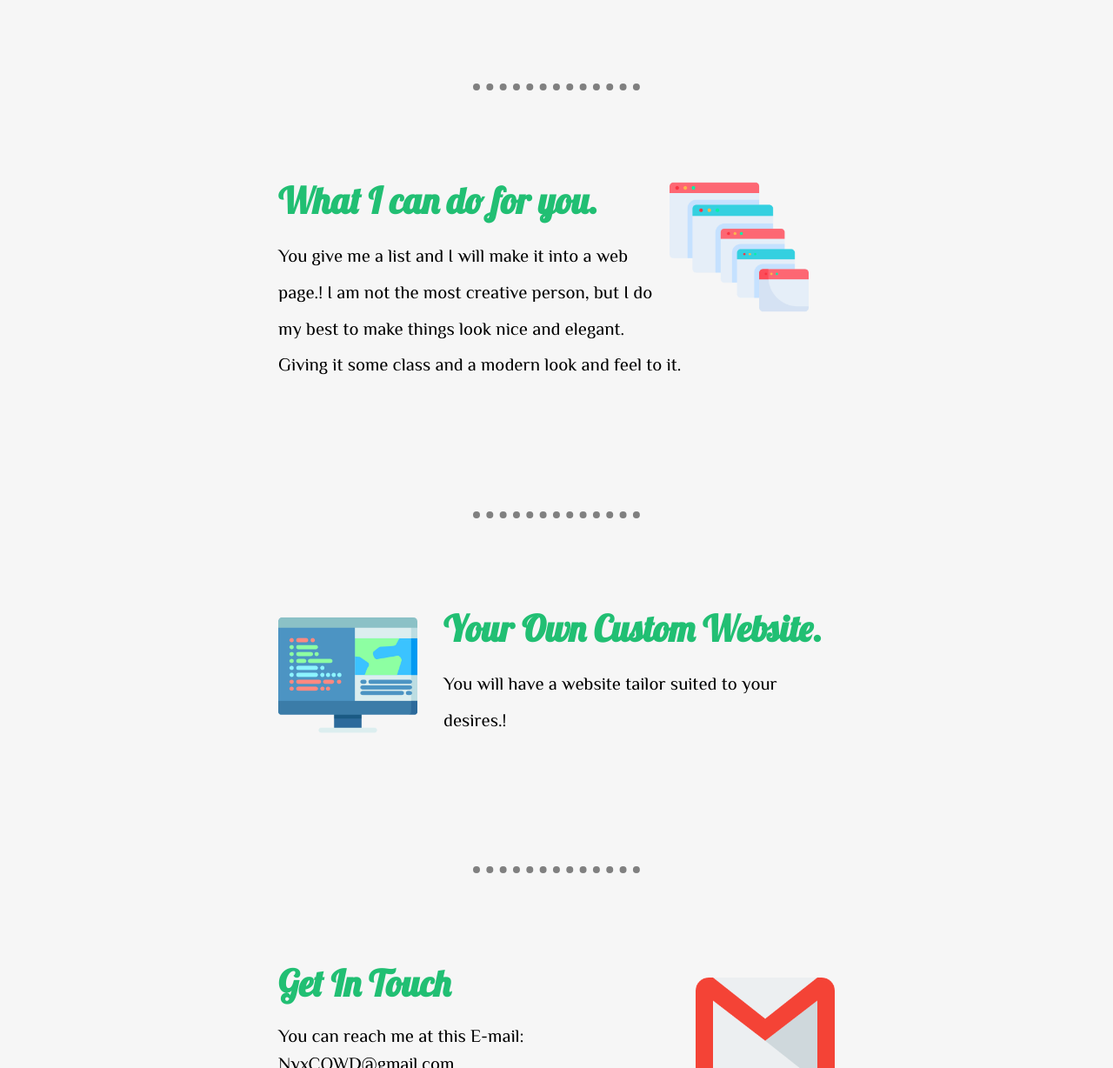
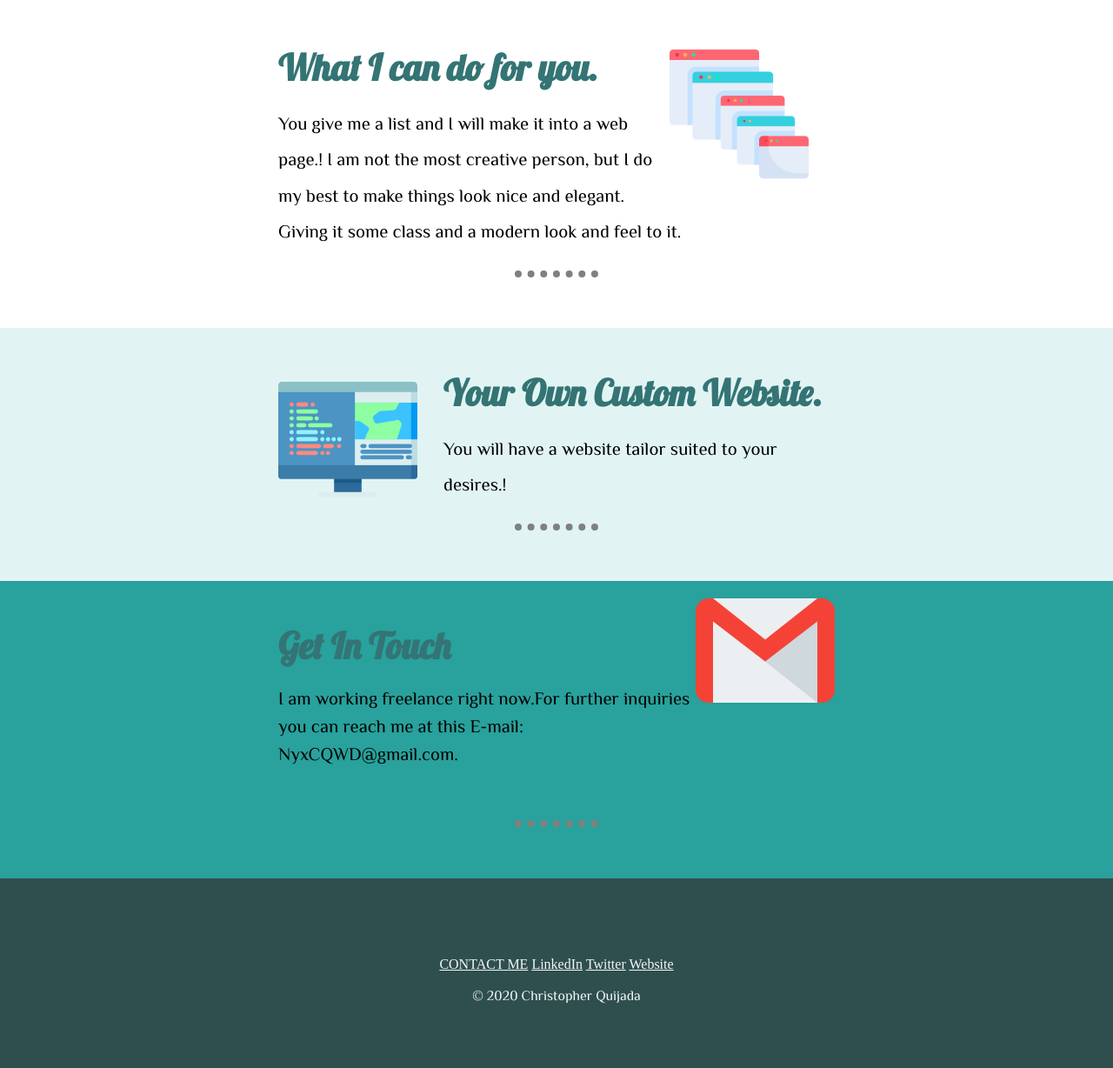
Before and after one commit to NyxCQ/VeryFirst, a plain HTML site: page index.html in a window 1280 px wide. Shown: the part 1572-2800 px from the top of the page at 87% size. Drawn offline with Linux system fonts and the light colour scheme.

Commit message:
New Style

```diff
--- a/css/styles.css
+++ b/css/styles.css
@@ -9,12 +9,12 @@ h1{
 	margin-top: 0;
 	margin-bottom: 0;
 	font-family: 'Lobster', cursive;
-	color: #21bf73;
+	color: #347474;
 	/* line-height: 2; */
 }
 h2{
 	font-family: 'Fredoka One', cursive;
-	color: #21bf73;
+	color: #347474;
 	/* line-height: 2; */
 }
 p{
@@ -64,6 +64,7 @@ p{
 
 /* Mid Container */
 .mid-Container{
+	background-color: #333333;
 	font-size: 1.3rem;
 	text-align: left;
 	padding-top: 100px;
@@ -72,9 +73,38 @@ p{
 	border-style: dotted none none none;
   border-width: .40em 0 0 0;
   border-color: gray;
-  width: 15%;
+	width: 15%;
+	clear: both;
+}
+
+
+/* Mid Container1 */
+.mid-container1{
+	background-color: #333333;
+	padding-top: ;
+}
+
+/* Mid Container 2 */
+.mid-container2{
+	background-color: #ffffff;
+	padding-top: 20px;
+}
+
+/* Mid Container 3 */
+.mid-container3{
+	background-color: #e1f4f3;
+}
+
+/* Mid Container 4 */
+.mid-container4{
+	background-color: #29a19c;
 }
 .first-p{
+	/* display: inline; */
+	line-height: 2;
+}
+.first-p1{
+	color: #ffffff;
 	/* display: inline; */
 	line-height: 2;
 }
@@ -84,12 +114,16 @@ p{
 	width: 25%;
 }
 .profile{
+	margin: 0 auto;
 	width: 50%;
-	margin: 100px auto;
 }
 .skill-row{
+	margin: 0 auto;
 	width: 50%;
-	margin: 100px auto;
+}
+.skill-row2{
+	margin: 0 auto;
+	width: 50%;
 }
 .web-screen{
 	float: left;
@@ -104,11 +138,11 @@ p{
 
 /* bat Container */
 .bot-Container{
-	background-color: #21bf73;
+	background-color: #2F4F4F;
+	font-size: 1rem;
 	padding-top: 90px;
 	padding-bottom: 90px;
-	font-size: 1rem;
-	color: #191970;
+	text-align: center;
 }
 .bot-Container a{
 	color: #f6f6f6;
@@ -122,11 +156,16 @@ p{
 .bot-Container p:hover{
 	color: blanchedalmond;
 }
+
+/* Contact Me */
 .contact-me{
 	font-size: 1.3rem;
 	width: 50%;
-	margin: 100px auto;
+	margin: 0 auto;
 	text-align: left;
+}
+.contact-me p{
+	margin-bottom: 0;
 }
 .Gmail{
 	float: right;
--- a/index.html
+++ b/index.html
@@ -20,31 +20,54 @@
 		<img class="lake2" src="images/lake02.png" alt="Mountain-Img">
 	</div>
 	<div class="mid-Container">
+		<div class="mid-container1">
 			<div class="profile">
 				<img class="image-of-me" src="images/me-cartoon.png" alt="Christopher-cartoon-image">
 				<h1>Hi.</h1>
-			<p class="first-p">I'm a web designer / developer based in RiverBank, California. I have a passion for web design and love to create for web and mobile devices. I really like coding. I think its a lot of fun and you can just spend hours coding and not even realize it. Once you realize you have created something new with your own knowledge and creativity.! Its fun to learn and create code.</p>
+				<p class="first-p1">I'm a web designer / developer based in RiverBank, California. I have a passion for web design and love to create for web and mobile devices. I really like coding. I think its a lot of fun and you can just spend hours coding and not even realize it. Once you realize you have created something new with your own knowledge and creativity.! Its fun to learn and create code.</p>
+				<hr class="first-hr">
+				<br>
+				<br>
 			</div>
-		<hr class="first-hr">
+		</div>
+		<div class="mid-container2">
 			<div class="skill-row">
+				<br>
+				<br>
 				<img class="web-screens" src="images/web-dev.png" alt="web-screens">
 				<h1>What I can do for you.</h1>
 				<p class="first-p">You give me a list and I will make it into a web page.! I am not the most creative person, but I do my best to make things look nice and elegant. Giving it some class and a modern look and feel to it.</p>
+				<hr class="first-hr">
+				<br>
 				<br>
 			</div>
-		<hr class="first-hr">
-		<div class="skill-row">
+		</div>
+		<div class="mid-container3">
+			<div class="skill-row2">
+				<br>
+				<br>
       <img class="web-screen" src="images/data.png" alt="web-screen">
 			<h1>Your Own Custom Website.</h1>
 			<p class="first-p">You will have a website tailor suited to your desires.!</p>
+			<hr class="first-hr">
+			<br>
 			<br>
     </div>
 		</div>
-	<hr class="first-hr">
+	</div>
+	<div class="mid-container4">
 		<div class="contact-me">
 			<img class="Gmail" src="images/gmail.png" alt="Gmail-icon">
+			<br>
+			<br>
 			<h1>Get In Touch</h1>
-    <p>You can reach me at this E-mail: NyxCQWD@gmail.com.</p>
+			<p>I am working freelance right now.For further inquiries you can reach me at this E-mail: NyxCQWD@gmail.com.</p>
+			<br>
+			<br>
+			<hr class="first-hr">
+			<br>
+			<br>
+		</div>
 	</div>
 	<div class="bot-Container">
 		<a class="btn" href="mailto:NyxCQWD@gmail.com">CONTACT ME</a>
```
Lines whose indentation alone changed are shown as unchanged.
